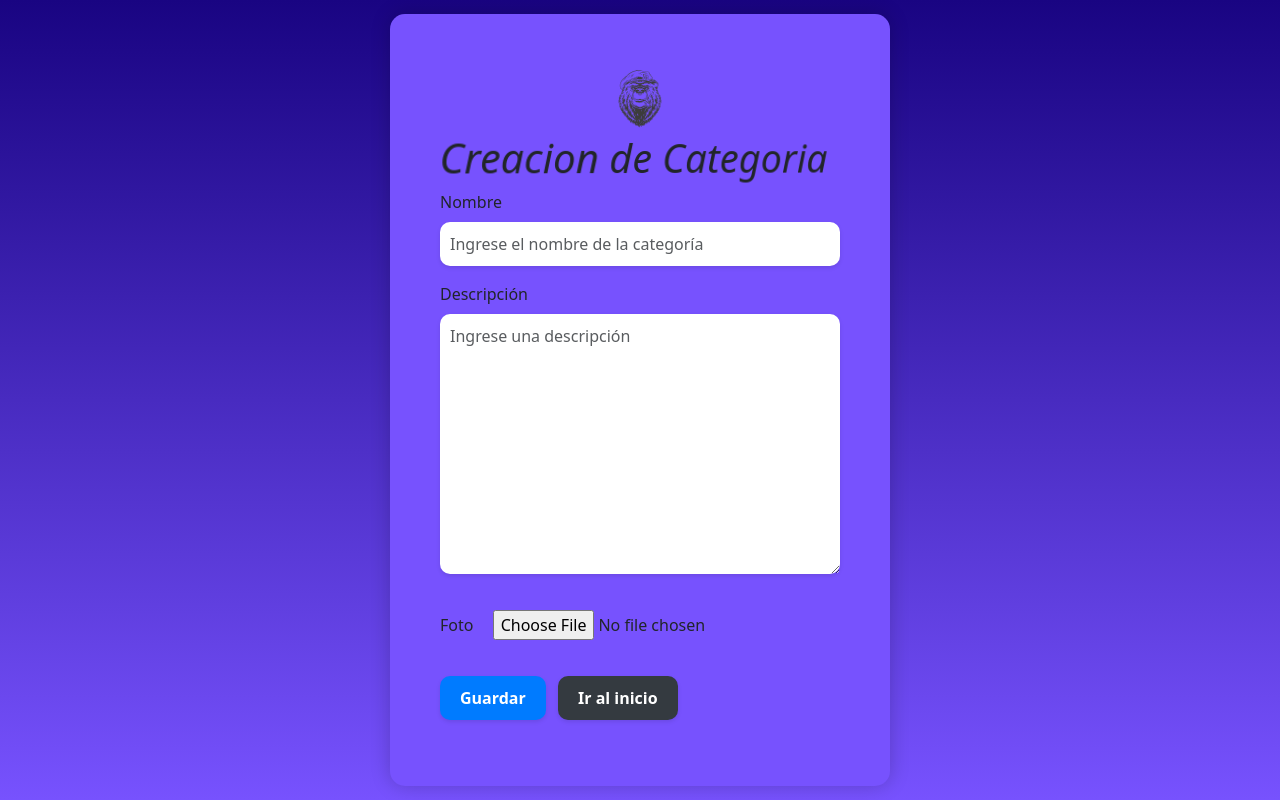
After one commit to Bacze05/carpetaGit, a Django app: page /categorias/add/ in a window 1280 px wide. The commit adds this page. Run offline with Django 4.2, Linux system fonts and the light colour scheme.

Commit message:
Crear categoria con imagen funcionando

```diff
--- a/Proyecto3va/Dante/Dante/settings.py
+++ b/Proyecto3va/Dante/Dante/settings.py
@@ -131,6 +131,9 @@ USE_TZ = True
 STATIC_URL = 'static/'
 STATICFILES_DIRS=[os.path.join(BASE_DIR,'static')]
 
+MEDIA_URL = '/media/'
+MEDIA_ROOT = os.path.join(BASE_DIR,'media')
+
 # Default primary key field type
 # https://docs.djangoproject.com/en/4.2/ref/settings/#default-auto-field
 
--- a/Proyecto3va/Dante/Dante/urls.py
+++ b/Proyecto3va/Dante/Dante/urls.py
@@ -17,8 +17,14 @@ Including another URLconf
 from django.contrib import admin
 from django.urls import path
 from Inventario import views as inventario
+from django.conf import settings
+from django.conf.urls.static import static
 
 urlpatterns = [
     path('admin/', admin.site.urls),
-    path('', inventario.home, name="home")
+    path('', inventario.home, name="home"),
+    path('categorias/', inventario.categorias, name="categorias"),
+    path('categorias/add/', inventario.crear_categoria, name="crearCategorias"),
 ]
+if settings.DEBUG:
+    urlpatterns += static(settings.MEDIA_URL, document_root=settings.MEDIA_ROOT)
--- /dev/null
+++ b/Proyecto3va/Dante/Inventario/forms.py
@@ -0,0 +1,49 @@
+from django import forms
+from .models import Category, Suppliers, Product
+
+from django import forms
+
+
+class CategoryForm(forms.ModelForm):
+    name = forms.CharField(
+        label='Nombre Categoria',
+        widget=forms.TextInput(attrs={'class': 'form-control', 'placeholder': 'Ingrese el nombre de la categoría'}),
+        max_length=50,
+        required=True,
+        help_text='Ingrese el nombre de la categoría.',
+    )
+
+    descripcion = forms.CharField(
+        label='Descripción general',
+        widget=forms.Textarea(attrs={'class': 'form-control', 'placeholder': 'Ingrese una descripción'}),
+        max_length=255,
+        required=True,
+        help_text='Ingrese una descripción general para la categoría.',
+    )
+
+    foto = forms.ImageField(
+        required=False,
+        widget=forms.ClearableFileInput(attrs={'class': 'form-control-file'}),
+        help_text='Seleccione una imagen para la categoría (opcional).',
+    )
+
+    def clean_nombre(self):
+        nombre = self.cleaned_data.get('nombre')
+        if nombre.strip() == '':
+            raise forms.ValidationError("El nombre no puede consistir solo de espacios en blanco.")
+        return nombre
+
+    class Meta:
+        model = Category
+        fields = '__all__'
+
+
+class SuppliersForm(forms.ModelForm):
+    class Meta:
+        model = Suppliers
+        fields = ['name', 'run', 'cellphone', 'email']
+
+class ProductForm(forms.ModelForm):
+    class Meta:
+        model = Product
+        fields = ['name', 'name_category', 'price_sold', 'buy_price', 'stock', 'bar_code', 'minimum_amount', 'suppliers', 'imagen']
--- a/Proyecto3va/Dante/Inventario/views.py
+++ b/Proyecto3va/Dante/Inventario/views.py
@@ -1,5 +1,22 @@
-from django.shortcuts import render
+from django.shortcuts import render, redirect
+from Inventario.forms import *
+from Inventario.models import *
+
 
 # Create your views here.
 def home(request):
     return render(request,"base.html")
+
+def categorias(request):
+    categorias=Category.objects.all()
+    return render(request,'inventario/Categorias.html',{'categorias':categorias})
+
+def crear_categoria(request):
+    if request.method=="POST":
+        form=CategoryForm(request.POST,request.FILES)
+        if form.is_valid():
+            form.save()
+            return redirect('categorias')
+    else:
+        form=CategoryForm()
+    return render(request,'inventario/CategoriasAdd.html',{'form':form})
--- /dev/null
+++ b/Proyecto3va/Dante/static/css/categoriaAdd.css
@@ -0,0 +1,78 @@
+body {
+    background: linear-gradient(180deg, rgb(25, 4, 130) 0%, rgb(119, 82, 254) 100%) !important;
+    display: flex;
+    align-items: center;
+    justify-content: center;
+    min-height: 100vh;
+  }
+  .effect-3d {
+      transform: perspective(1000px) rotateY(10deg);
+      transition: transform 0.3s;
+    }
+
+    .effect-3d:hover {
+      transform: perspective(1000px) rotateY(0deg);
+    }
+    form{
+      background-color: rgb(119, 82, 254);
+      background-position: center bottom;
+      background-repeat: no-repeat;
+      background-size: cover;
+      padding: 50px;
+      width: 500px;
+
+      text-align: left;
+      box-shadow: 0 0 20px rgba(0,0,0,0.2);
+      border-radius: 15px;
+      display: flex;
+      flex-direction: column;
+  }
+  .form-group{
+      display: grid;
+      grid-template-columns: repeat(2,1fr);
+      grid-gap: 40px;
+
+  }
+  /* Estilos para los campos del formulario */
+  .form-control {
+      border: none;
+      border-radius: 10px;
+      box-shadow: 0 2px 4px rgba(0,0,0,0.1);
+      padding: 10px;
+  }
+  input{
+      padding:  20px 15px;
+      border: 0;
+      outline: none;
+  }
+  /* Estilos para los botones */
+  .btn {
+    border-radius: 10px;
+    box-shadow: 0 2px 4px rgba(0,0,0,0.1);
+    font-size: 16px;
+    font-weight: bold;
+    padding: 10px 20px;
+    transition: background-color 0.15s ease-in-out, border-color 0.15s ease-in-out;
+  }
+
+  .btn-primary {
+    background-color: #007bff;
+    border: none;
+    color: #fff;
+  }
+
+  .btn-dark {
+    background-color: #343a40;
+    border: none;
+    color: #fff;
+  }
+
+  .btn-3d {
+    transform: perspective(1px) translateZ(0);
+    transition-duration: 0.3s;
+    transition-property: transform;
+  }
+
+  .btn-3d:hover {
+    transform: scale(1.05);
+  }
--- a/Proyecto3va/Dante/templates/base.html
+++ b/Proyecto3va/Dante/templates/base.html
@@ -4,8 +4,11 @@
     <meta charset="UTF-8">
     <meta name="viewport" content="width=device-width, initial-scale=1.0">
     <title>Mundo Infantil</title>
+    <link href="https://cdn.jsdelivr.net/npm/bootstrap@5.3.2/dist/css/bootstrap.min.css" rel="stylesheet" integrity="sha384-T3c6CoIi6uLrA9TneNEoa7RxnatzjcDSCmG1MXxSR1GAsXEV/Dwwykc2MPK8M2HN" crossorigin="anonymous">
+    {%block css%}{%endblock css%}
 </head>
 <body>
+    {%block nav%}
     <nav class="navbar navbar-expand-lg bg-body-tertiary">
         <div class="container-fluid">
           <a class="navbar-brand" href="#">Navbar</a>
@@ -15,13 +18,16 @@
           <div class="collapse navbar-collapse" id="navbarNavAltMarkup">
             <div class="navbar-nav">
               <a class="nav-link active" aria-current="page" href="#">Home</a>
-              <a class="nav-link" href="#">Features</a>
+              <a class="nav-link" href="{% url  'categorias'%}">categorias</a>
               <a class="nav-link" href="#">Pricing</a>
               <a class="nav-link disabled" aria-disabled="true">Disabled</a>
             </div>
           </div>
         </div>
       </nav>
+      {%endblock nav%}
+      {%block content%}{%endblock content%}
+      <script src="https://cdn.jsdelivr.net/npm/bootstrap@5.3.2/dist/js/bootstrap.bundle.min.js" integrity="sha384-C6RzsynM9kWDrMNeT87bh95OGNyZPhcTNXj1NW7RuBCsyN/o0jlpcV8Qyq46cDfL" crossorigin="anonymous"></script>
 
 </body>
 </html>
--- /dev/null
+++ b/Proyecto3va/Dante/templates/inventario/CategoriasAdd.html
@@ -0,0 +1,33 @@
+{% extends "base.html" %}
+{% load static %}
+{% block css %}  <link rel="stylesheet" href="{%static 'css/categoriaAdd.css'%}"> {% endblock css %}
+{%block nav%}{%endblock nav%}
+{% block content %}
+<form method="POST" enctype="multipart/form-data" autocomplete="off">
+    {% csrf_token %}
+    <img src="/media/logo.svg" class="effect-3d" alt="logo" height="70">
+    <h1 class="text-center fst-italic effect-3d">Creacion de Categoria</h1>
+    <div class="mb-3">
+        <label for="{{ form.nombre.id_for_label }}" class="form-label">Nombre</label>
+        {{ form.name }}
+        {% if form.name.errors %}
+<small class="text-danger">{{ form.name.errors.0 }}</small>
+
+</div>
+{% endif %}
+    </div>
+    <div class="mb-3">
+        <label for="{{ form.descripcion.id_for_label }}" class="form-label">Descripción</label>
+        {{ form.descripcion }}
+    </div>
+    <div class="mb-3">
+        <label for="{{ form.foto.id_for_label }}" class="form-label">Foto</label>
+        {{ form.foto }}
+    </div>
+
+    <div class="mb-3">
+        <button type="submit" class="btn btn-3d btn-primary me-2">Guardar</button>
+        <a href="{% url 'home' %}" class="btn btn-3d btn-dark">Ir al inicio</a>
+    </div>
+</form>
+{% endblock content %}
```
Also changed, not shown: Proyecto3va/Dante/templates/inventario/Categorias.html (added, +33 -0 lines), Proyecto3va/Dante/media/categorias/18112023_164044.png (added), Proyecto3va/Dante/media/categorias/categoria.png (added), Proyecto3va/Dante/media/fondo.svg (added), Proyecto3va/Dante/media/logo.svg (added), Proyecto3va/Dante/media/productos/producto.png (added).
